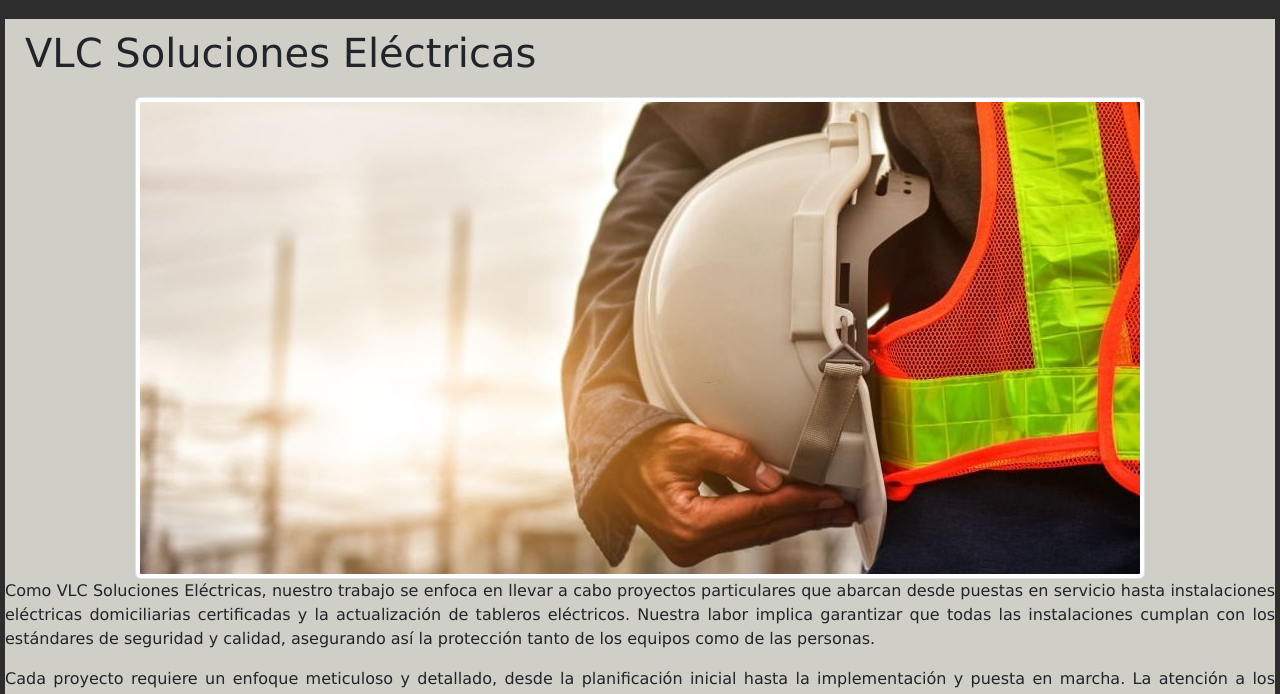
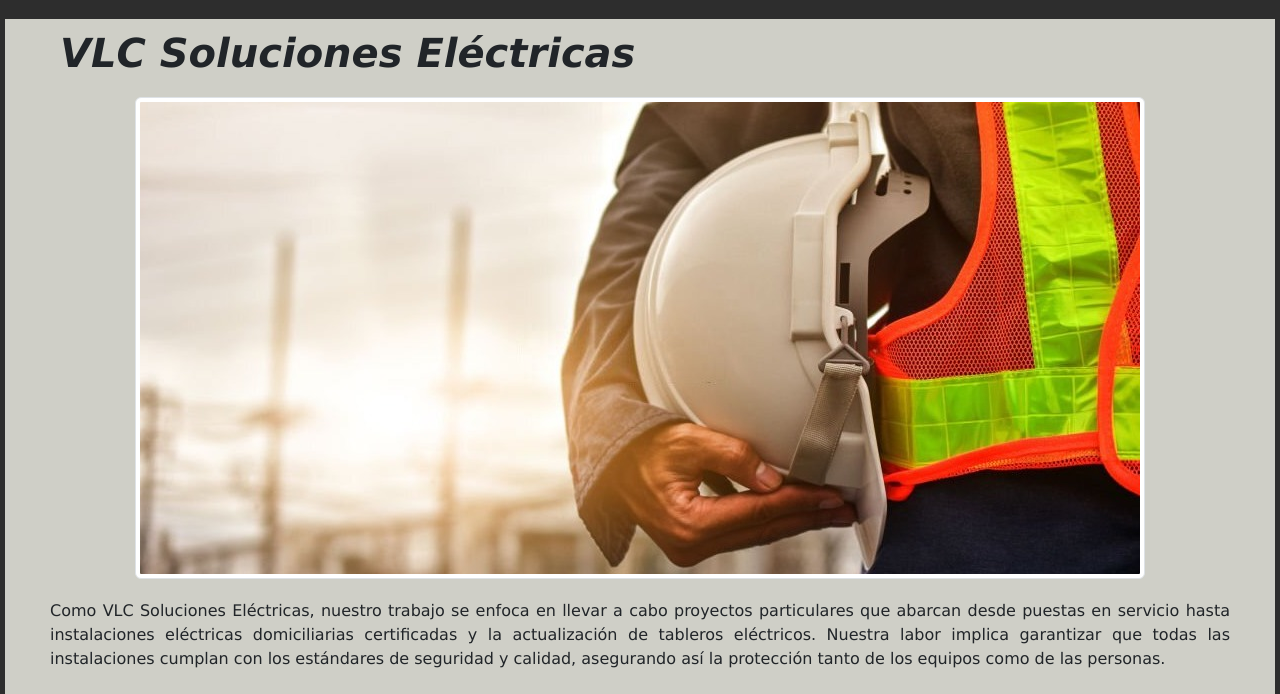
Before and after one commit to KarinaMunoz2211/VLC_Proyecto-Final, a website: page index.html in a window 1280 px wide. Shown: the part 101-795 px from the top of the page. Drawn offline with nearby package versions, Linux system fonts and the light colour scheme.

Commit message:
Principal-Section ok

```diff
--- a/index.html
+++ b/index.html
@@ -21,7 +21,7 @@
         <nav class="navbar navbar-expand-lg navbar-light navbar_style">
 
             <div class="container-fluid">
-                <a class="navbar-brand" href=><img src="img/VLC-Logo.jpg" alt="VLC-Logo" ></a>
+                <a class="navbar-brand" href="index.html"><img src="img/VLC-Logo.jpg" alt="VLC-Logo" ></a>
 
                 <button class="navbar-toggler" type="button" data-bs-toggle="collapse" data-bs-target="#navbarSupportedContent" aria-controls="navbarSupportedContent" aria-expanded="false" aria-label="Toggle navigation">
                     <span class="navbar-toggler-icon"></span>
@@ -52,7 +52,7 @@
     <!--FIN NAVBAR-->
 
 <main>
-    <section>
+    <section class="ppal-section">
         <h1>VLC Soluciones Eléctricas</h1>
 
         <div class="img-rubro-ppal text-center">
--- /dev/null
+++ b/scss/layout/_ppal-section.scss
@@ -0,0 +1,22 @@
+@import "../base/reset";
+@import "../utilities/variables";
+
+section{
+        max-width: 1200px;
+        margin: 0 auto;
+
+    h1 {
+        margin: 10px;
+        padding: 10px;
+        font-style: oblique;
+        font-weight: 700;
+    }
+
+    p{
+        padding: 10px;
+    }
+
+    .img-rubro-ppal{
+        margin: 10px;
+    }
+}
--- a/scss/style.scss
+++ b/scss/style.scss
@@ -1,4 +1,9 @@
+// BASE
 @import "base/reset";
+
+//LAYOUT
 @import "layout/header";
 @import "layout/footer";
+@import "layout/ppal-section";
+
 @import "utilities/variables";
```
Also changed, not shown: html/contacto.html (+1 -1 lines), html/galeria.html (+1 -1 lines), html/quienes-somos.html (+1 -1 lines), html/servicios.html (+1 -1 lines), css/style.css, 1 other file.
